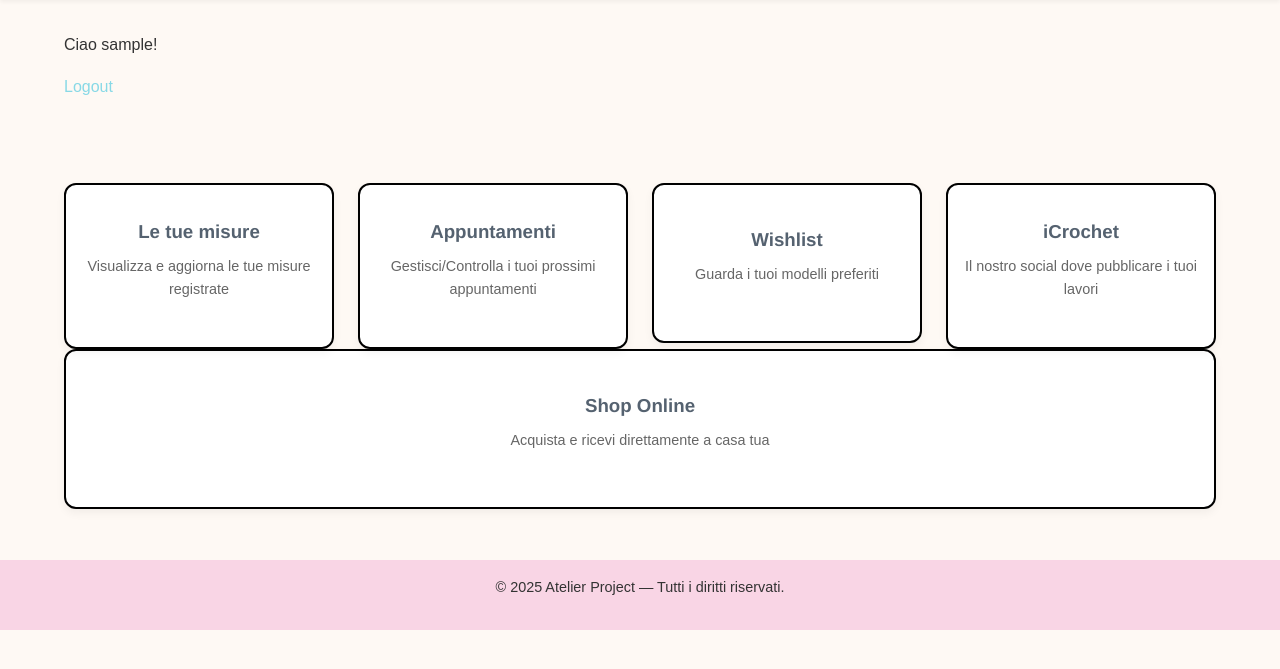
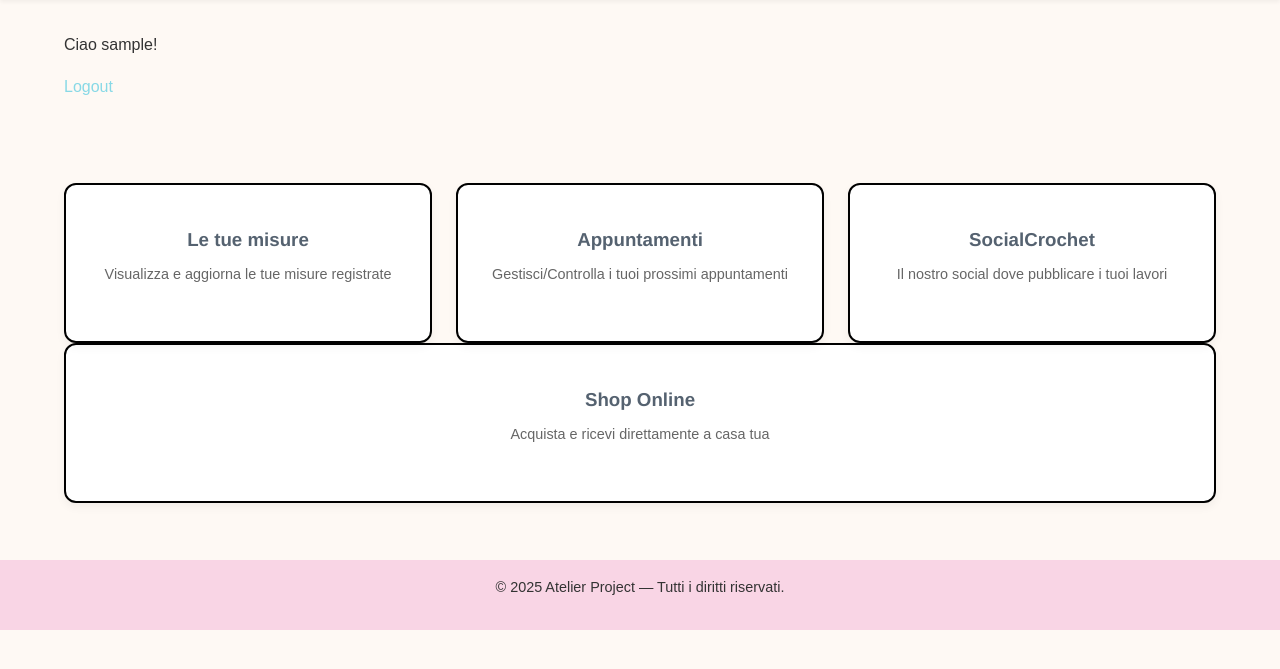
Before and after one commit to SalvoLombardo/Django-Invoice-Statistic-multiapp, a Django app: page / in a window 1280 px wide. Shown: the part 131-800 px from the top of the page. Run offline with Django 5.2, Linux system fonts and the light colour scheme; the visitor is signed in with stand-in values (Sample User, id 1).

Commit message:
Adding coming soon page for SocialCrochet section

```diff
--- a/atelier_project/atelier_project/urls.py
+++ b/atelier_project/atelier_project/urls.py
@@ -25,5 +25,6 @@ urlpatterns = [
     path('shop/', include('shop.urls')),
     path('billing/', include('billing.urls')),
     path("dashboard/", include("dashboard.urls")),
+    path("crochet/", include('crochet.urls'))
 
 ]
--- a/atelier_project/core/templates/core/home.html
+++ b/atelier_project/core/templates/core/home.html
@@ -39,17 +39,11 @@ Homepage
             </div>
         </a>
 
-        <a href="#" class="card-link">
-            <div class="card-box">
-                <h3>Wishlist</h3>
-                <p>Guarda i tuoi modelli preferiti</p>
-            </div>
-        </a>
 
 
-        <a href="#" class="card-link">
+        <a href="{% url 'crochet_dashboard' %}" class="card-link">
             <div class="card-box">
-                <h3>iCrochet</h3>
+                <h3>SocialCrochet</h3>
                 <p>Il nostro social dove pubblicare i tuoi lavori</p>
             </div>
         </a>
--- /dev/null
+++ b/atelier_project/crochet/urls.py
@@ -0,0 +1,6 @@
+from django.urls import path
+from .views import show_crochet_home
+
+urlpatterns = [
+    path('', show_crochet_home, name='crochet_dashboard'),
+]
--- a/atelier_project/crochet/views.py
+++ b/atelier_project/crochet/views.py
@@ -1,3 +1,5 @@
 from django.shortcuts import render
 
 # Create your views here.
+def show_crochet_home(request):
+    return render(request,'crochet/crochet_dashboard.html')
--- a/atelier_project/dashboard/templates/dashboard/dashboard_shop_menu.html
+++ b/atelier_project/dashboard/templates/dashboard/dashboard_shop_menu.html
@@ -41,7 +41,7 @@ Homepage
         <a href="{% url 'add_new_category' %}" class="card-link">
             <div class="card-box">
                 <h3>Aggiungi Categoria</h3>
-                <p>abcdefg</p>
+
             </div>
         </a>
 
```
Also changed, not shown: atelier_project/crochet/templates/crochet/crochet_dashboard.html (added, +44 -0 lines).
